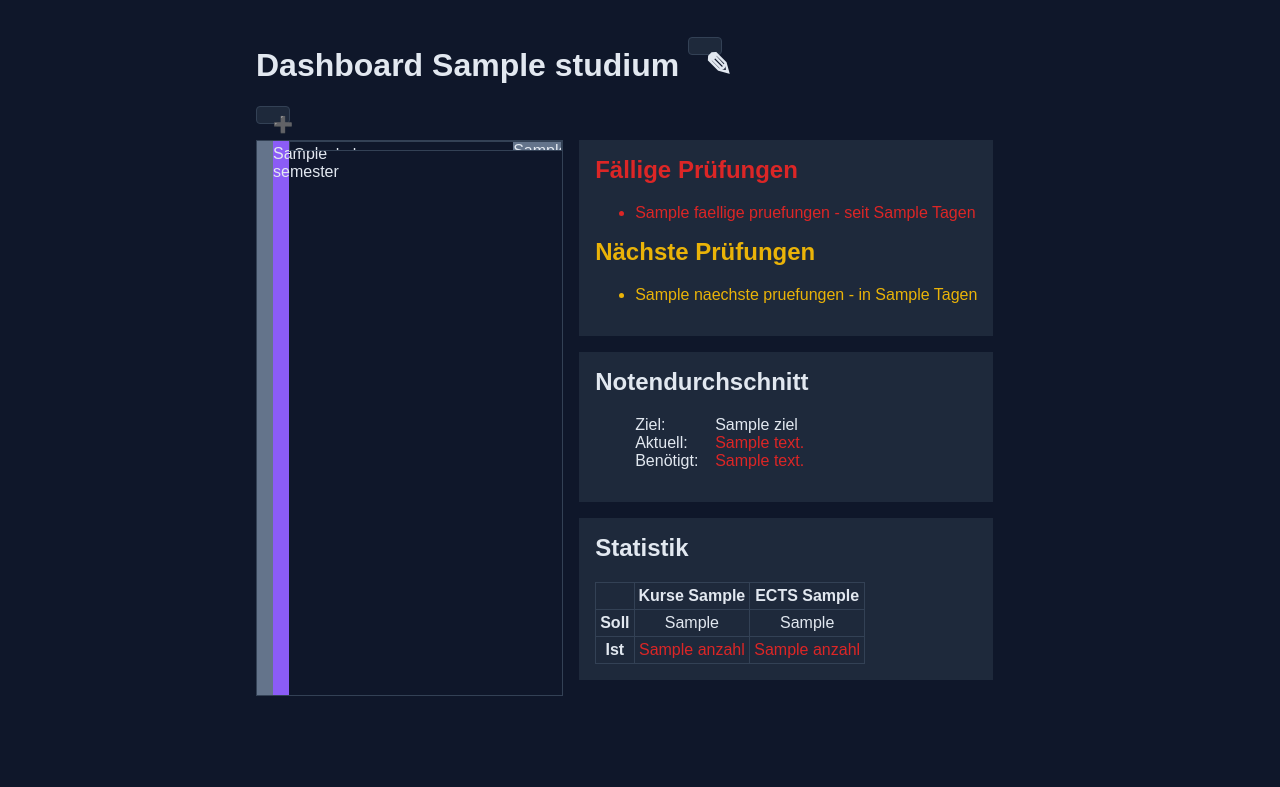
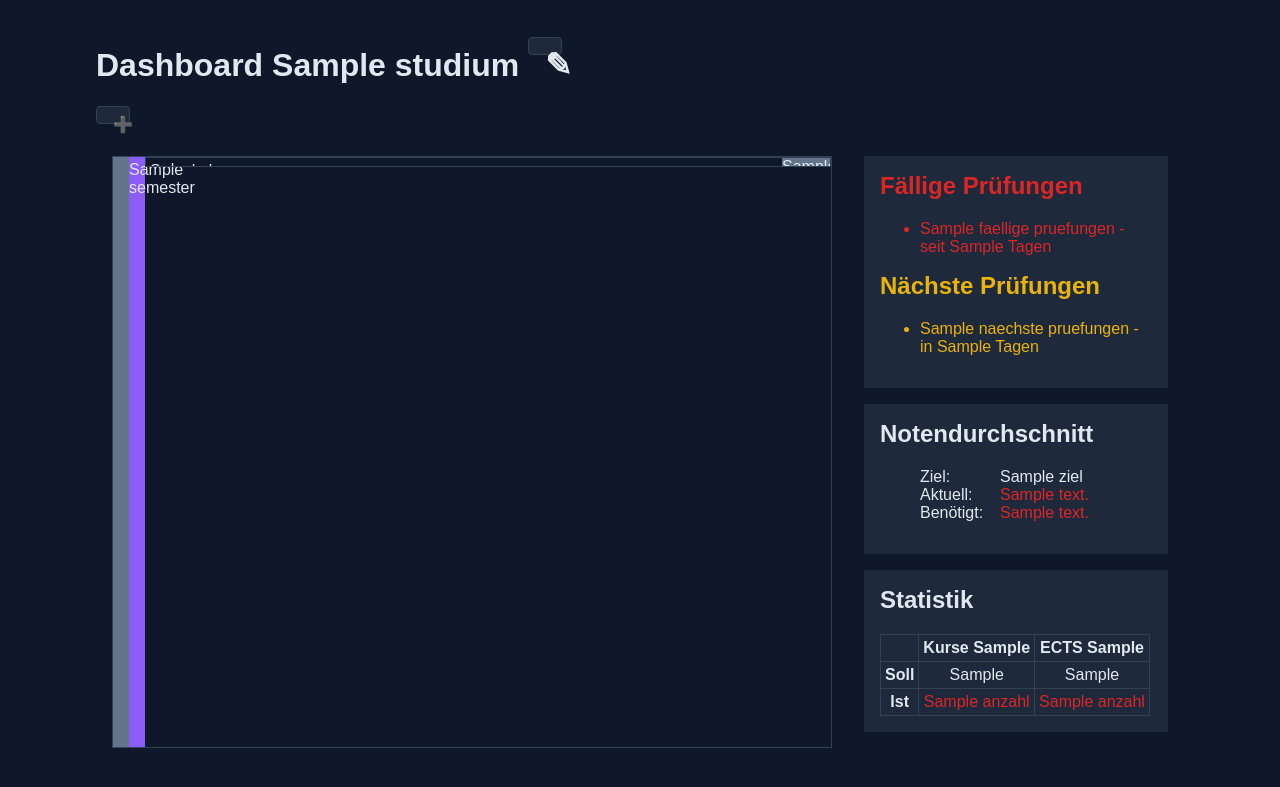
Before and after one commit to thomasanschuetz/ooppython, a Flask app: template templates/dashboard.html in a window 1280 px wide. Shown: the top 787 px of the page. Run offline with Flask 3, Linux system fonts and the light colour scheme; the template is opened without the code that fills it: most values are stand-ins (such as "Sample title", 1, 10 or a date in 2020).

Commit message:
fix some css for dashboard layout

```diff
--- a/static/css/dashboard.css
+++ b/static/css/dashboard.css
@@ -54,7 +54,7 @@ html {
 
 body {
     padding: 1rem;
-    max-width: 800px;
+    max-width: 70rem;
     margin: 0 auto;
 }
 
@@ -139,11 +139,14 @@ input[type="submit"]:hover {
 
 #dashboard {
     display:flex;
+    width: 100%;
+    padding: 1rem;
+    box-sizing: border-box;
 
     #timeline {
         display:flex;
         align-items:stretch;
-        width:40%;
+        flex: 1;
         border:1px solid var(--border);
         margin-right: 1rem;
 
@@ -235,6 +238,8 @@ input[type="submit"]:hover {
     }
 
     #daten {
+        width: 20rem;
+        padding-left: 1rem;
         .card {
             background-color: var(--bg-card);
             padding:1rem;
```
